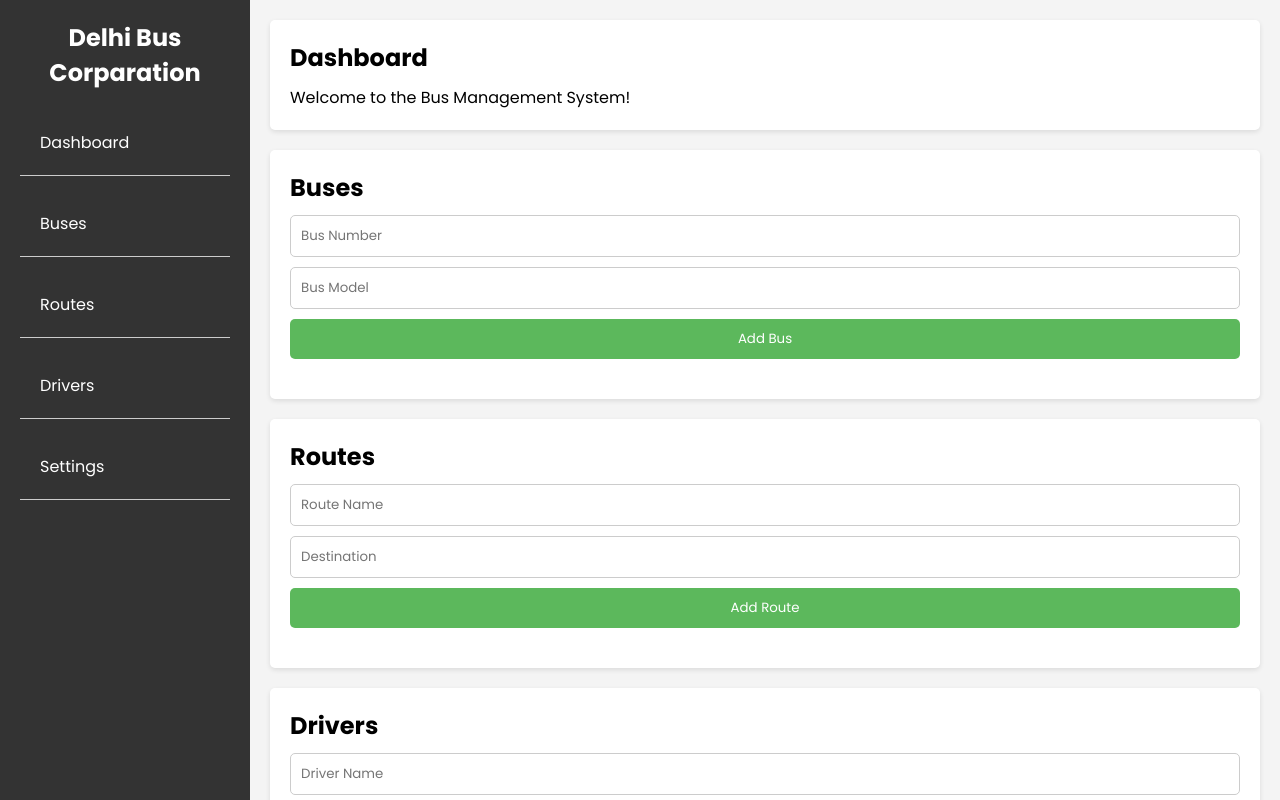
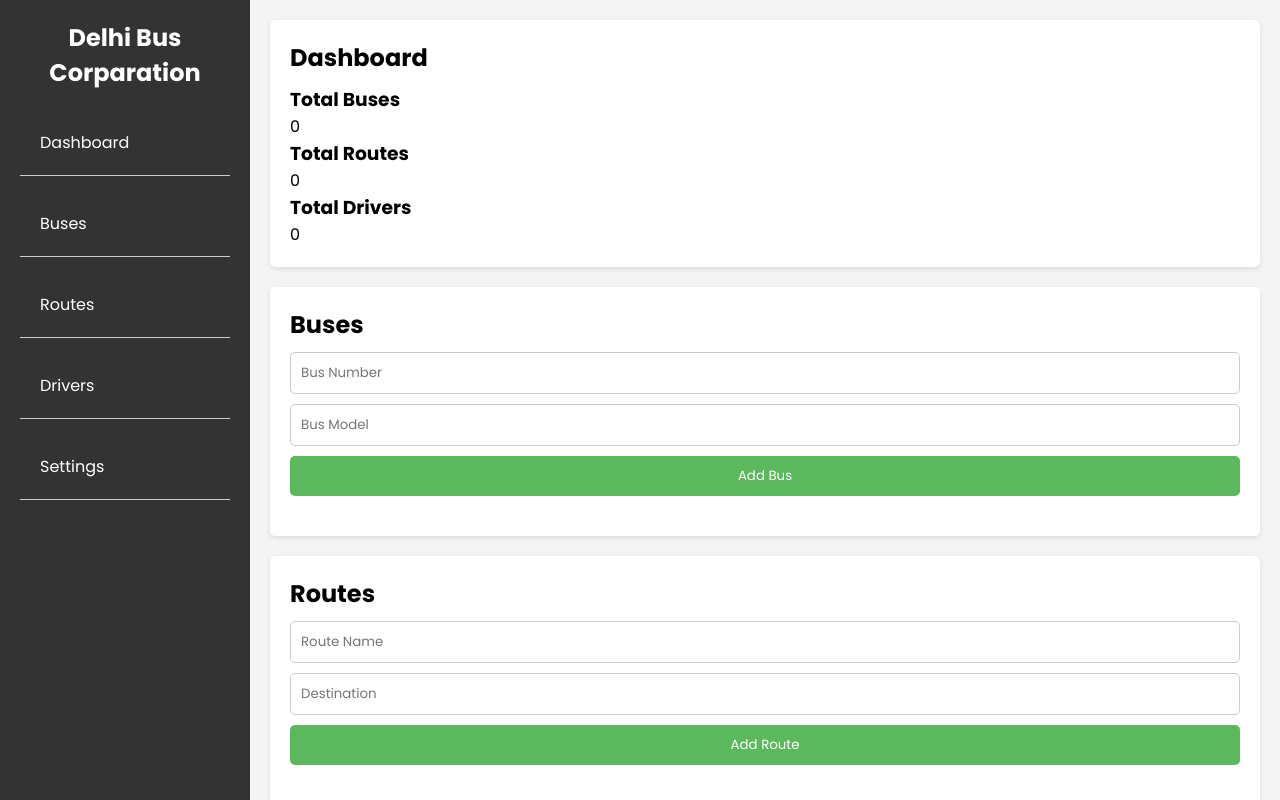
Before and after one commit to hari-dev-003/Bus_demo, a plain HTML site: page index.html in a window 1280 px wide. Drawn offline with Linux system fonts and the light colour scheme.

Commit message:
Update index.html

```diff
--- a/index.html
+++ b/index.html
@@ -12,17 +12,30 @@
         <nav class="sidebar">
             <h2>Delhi Bus Corparation</h2>
             <ul>
-                <li><a href="#dashboard">Dashboard</a></li>
-                <li><a href="#buses">Buses</a></li>
-                <li><a href="#routes">Routes</a></li>
-                <li><a href="#drivers">Drivers</a></li>
-                <li><a href="#settings">Settings</a></li>
+                <li><a href="#dashboard" onclick="showSection('dashboard')">Dashboard</a></li>
+                <li><a href="#buses" onclick="showSection('buses')">Buses</a></li>
+                <li><a href="#routes" onclick="showSection('routes')">Routes</a></li>
+                <li><a href="#drivers" onclick="showSection('drivers')">Drivers</a></li>
+                <li><a href="#settings" onclick="showSection('settings')">Settings</a></li>
             </ul>
         </nav>
         <main class="content">
-            <section id="dashboard">
-                <h1>Dashboard</h1>
-                <p>Welcome to the Bus Management System!</p>
+            <section id="dashboard" class="dashboard1">
+
+                    <h1>Dashboard</h1>
+                    <div class="dashboard-stats">
+                        <div class="stat">
+                            <h3>Total Buses</h3>
+                            <p id="totalBuses">0</p>
+                        </div>
+                        <div class="stat">
+                            <h3>Total Routes</h3>
+                            <p id="totalRoutes">0</p>
+                        </div>
+                        <div class="stat">
+                            <h3>Total Drivers</h3>
+                            <p id="totalDrivers">0</p>
+                        </div>
             </section>
             <section id="buses">
                 <h1>Buses</h1>
```
